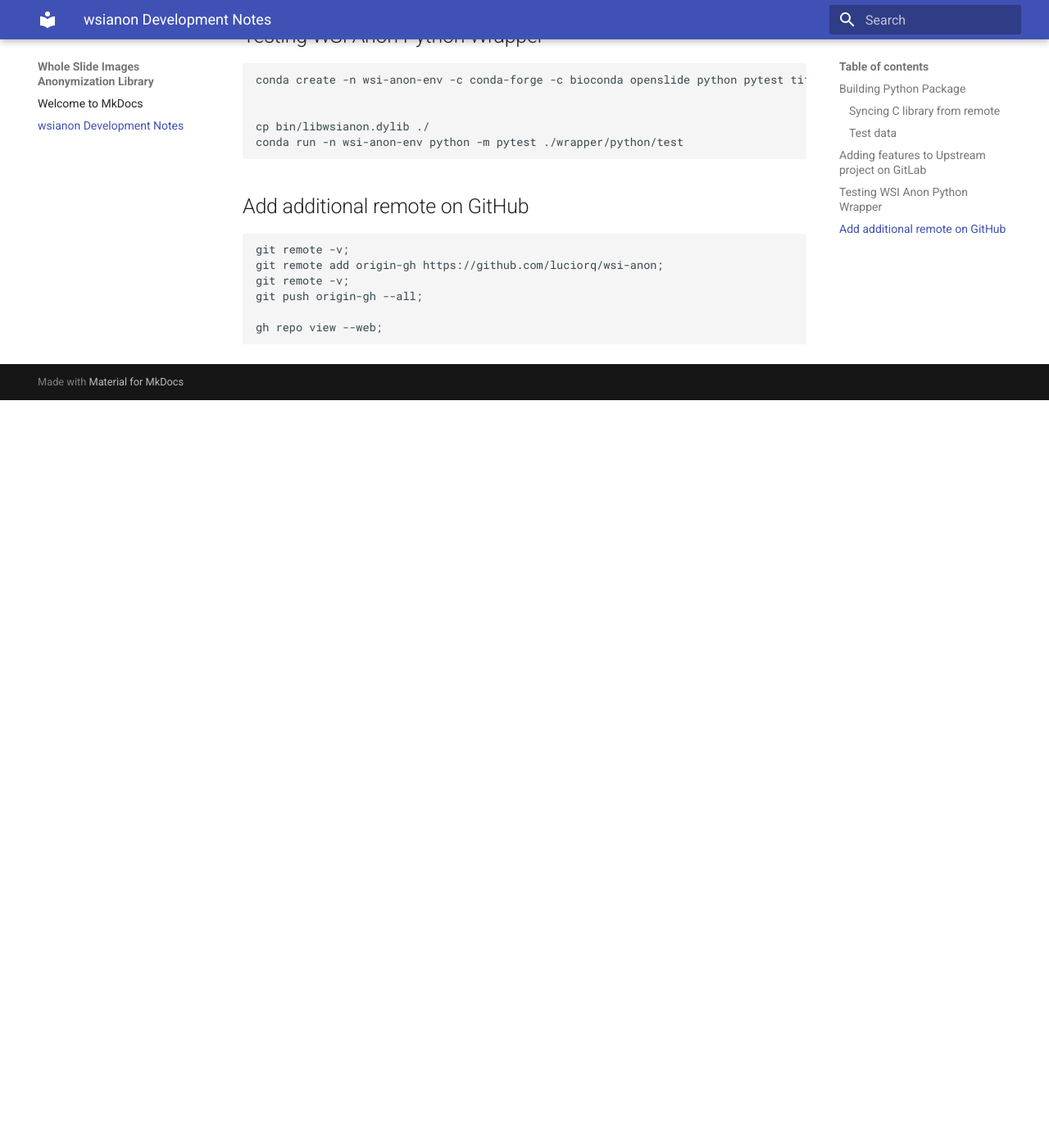
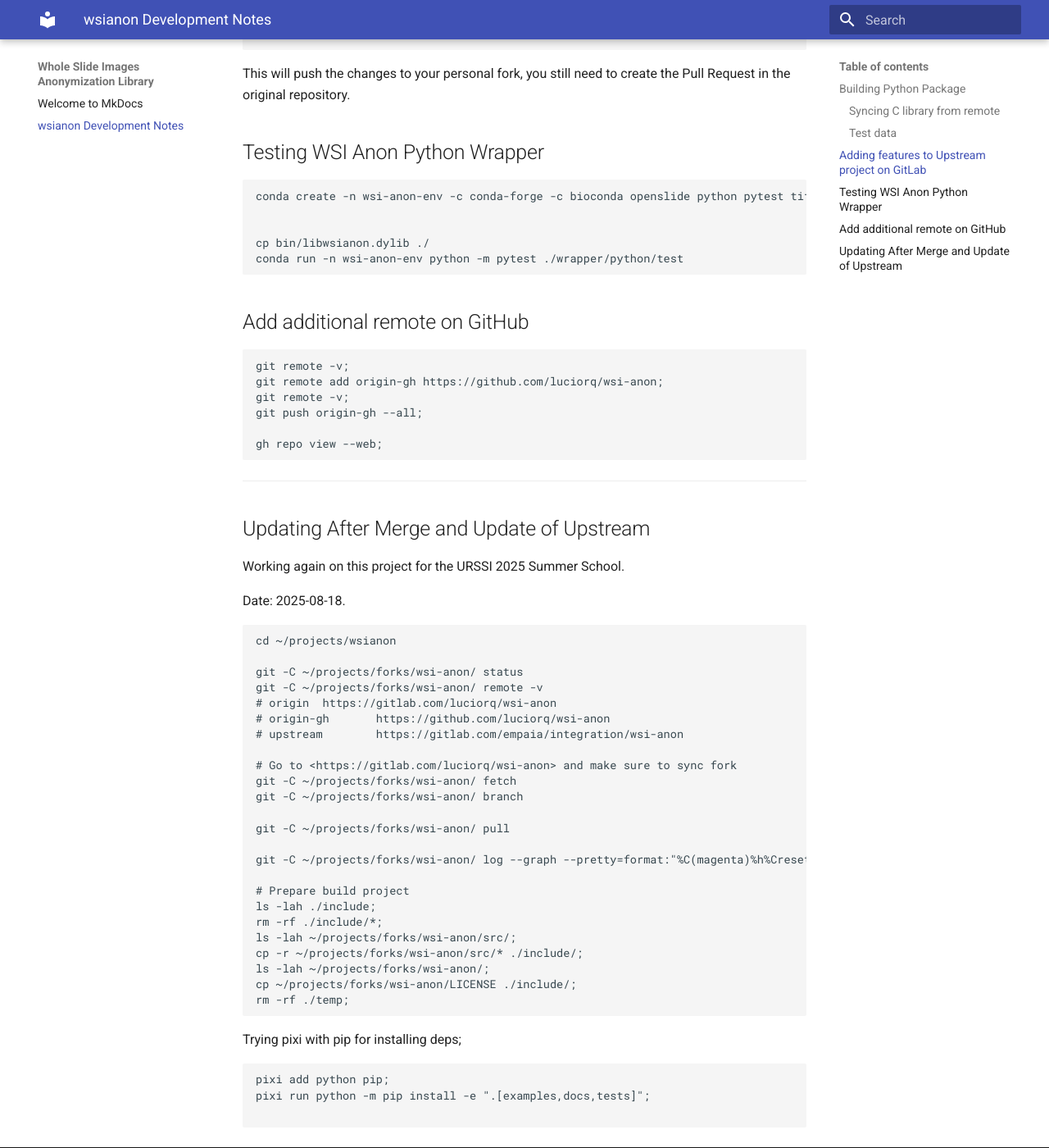
Before and after one commit to luciorq/wsianon, an MkDocs documentation site: the page built from docs/DEVELOPMENT.md, in a window 1280 px wide and 1400 px high, scrolled down 1252 px. Shown: the whole window at 82% size. Built offline with MkDocs 1.6.1 and Material for MkDocs 9.7.7, drawn with Linux system fonts in a browser that asks for light colours; before the commit the page ends 1740 px from its top, so only the background shows below that; some of the changed text lies outside the part shown.

Commit message:
chore: initial support for pixi

````diff
--- a/docs/DEVELOPMENT.md
+++ b/docs/DEVELOPMENT.md
@@ -1,4 +1,6 @@
 # `wsianon` Development Notes
+
+This file is used to track the initial experimentation with the build tools.
 
 ## Building Python Package
 
@@ -7,7 +9,11 @@
 ### Syncing C library from remote
 
 ```bash
-git clone -b macos-support https://github.com/luciorq/wsi-anon ./temp/;
+# TODO: @luciorq `macos-support` has already been merged in the main (master) branch.
+# Initial clone: `git clone -b macos-support https://github.com/luciorq/wsi-anon ./temp/`;
+
+git clone -b macos-support https://github.com/luciorq/wsi-anon ./temp/
+
 rm -rf ./include/*;
 cp -r temp/src/* ./include/;
 cp temp/LICENSE ./include/;
@@ -194,3 +200,46 @@
 
 gh repo view --web;
 ```
+
+---
+
+## Updating After Merge and Update of Upstream
+
+Working again on this project for the URSSI 2025 Summer School.
+
+Date: 2025-08-18.
+
+```bash
+cd ~/projects/wsianon
+
+git -C ~/projects/forks/wsi-anon/ status
+git -C ~/projects/forks/wsi-anon/ remote -v
+# origin  https://gitlab.com/luciorq/wsi-anon
+# origin-gh       https://github.com/luciorq/wsi-anon
+# upstream        https://gitlab.com/empaia/integration/wsi-anon
+
+# Go to <https://gitlab.com/luciorq/wsi-anon> and make sure to sync fork
+git -C ~/projects/forks/wsi-anon/ fetch
+git -C ~/projects/forks/wsi-anon/ branch
+
+git -C ~/projects/forks/wsi-anon/ pull
+
+git -C ~/projects/forks/wsi-anon/ log --graph --pretty=format:"%C(magenta)%h%Creset -%C(red)%d%Creset %s %C(dim green)(%cr) %C(cyan)<%an>%Creset" --abbrev-commit;
+
+# Prepare build project
+ls -lah ./include;
+rm -rf ./include/*;
+ls -lah ~/projects/forks/wsi-anon/src/;
+cp -r ~/projects/forks/wsi-anon/src/* ./include/;
+ls -lah ~/projects/forks/wsi-anon/;
+cp ~/projects/forks/wsi-anon/LICENSE ./include/;
+rm -rf ./temp;
+```
+
+Trying pixi with pip for installing deps;
+
+```bash
+pixi add python pip;
+pixi run python -m pip install -e ".[examples,docs,tests]";
+
+```
````
Also changed, not shown: README.md (+6 -0 lines), pyproject.toml (+22 -0 lines), 1 other file.
